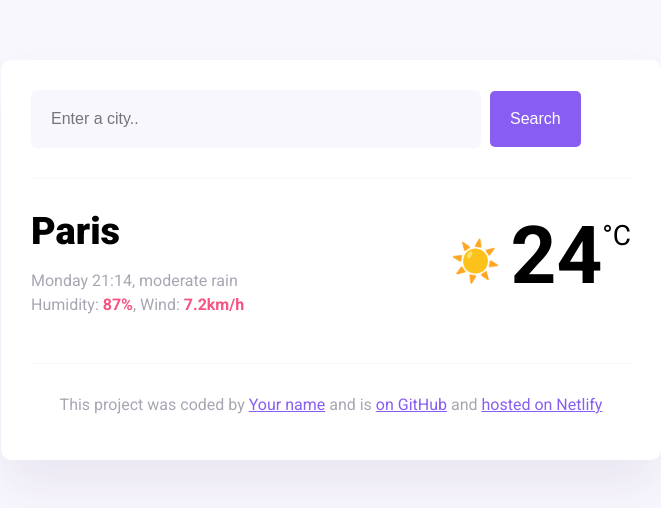
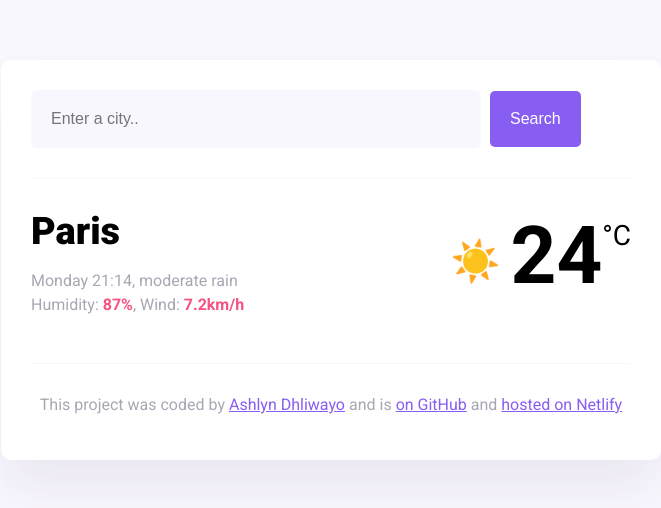
Before and after one commit to Nomadhli/week-6-homework, a website built with Parcel: page index.html in a window 1280 px wide. Shown: the whole page, without its empty margins (309-970 px from the left). Built offline with nearby package versions, Linux system fonts and the light colour scheme.

Commit message:
Updated my name on the link text

```diff
--- a/index.html
+++ b/index.html
@@ -40,7 +40,7 @@
         <footer>
             <p>
                 This project was coded by
-                <a href="https://github.com/Nomadhli" target="_blank">Your name</a> and is
+                <a href="https://github.com/Nomadhli" target="_blank">Ashlyn Dhliwayo</a> and is
                 <a href="https://github.com/Nomadhli/week-6-homework" target="_blank"> on GitHub</a> and
                 <a href="https://gregarious-dragon-a0d8c4.netlify.app/" target="_blank">hosted on Netlify</a>
             </p>
```
